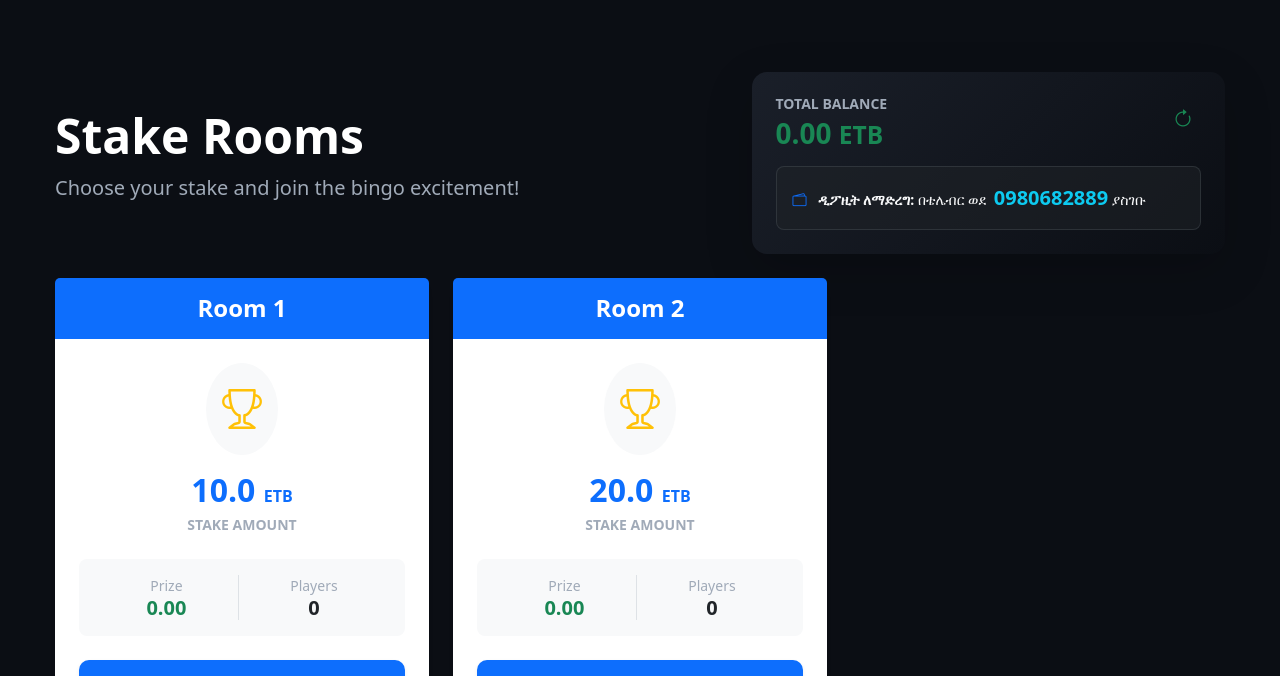
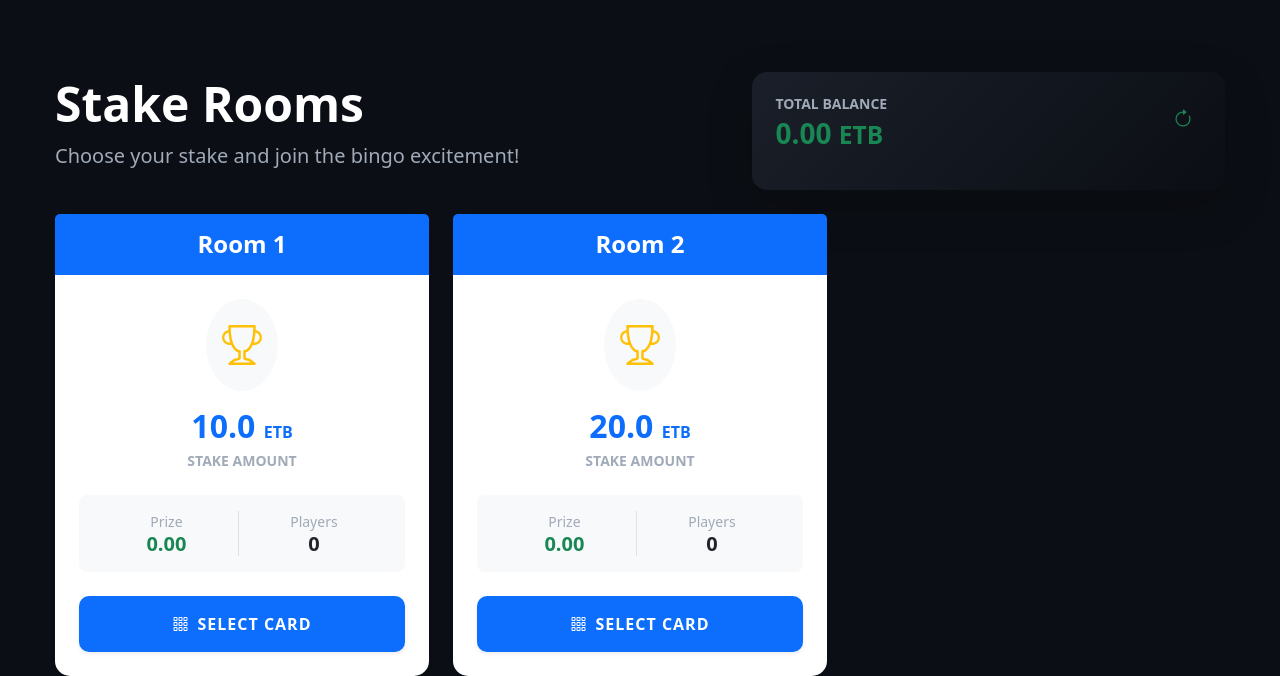
Before and after one commit to abel198523/royal-v4, a Flask app: page / in a window 1280 px wide. Shown: the part 217-893 px from the top of the page. Run offline with Flask 3, Linux system fonts and the light colour scheme; the visitor is signed in with stand-in values (Sample User, id 1); data comes from the database, SQL or seed files in the repository.

Commit message:
Remove deposit instructions from stake room interface
Remove Telebirr deposit instructions from the stake room template.

Replit-Commit-Author: Agent
Replit-Commit-Session-Id: 3b385f93-52a2-4fe4-9ccd-c4a8aeb85460
Replit-Commit-Checkpoint-Type: full_checkpoint
Replit-Commit-Event-Id: c05f9d81-d9cf-42e4-9d6c-079b52d25afa
Replit-Commit-Screenshot-Url: https://storage.googleapis.com/screenshot-production-us-central1/f124930e-23fa-43fd-bdd2-67ca85d6ba39/3b385f93-52a2-4fe4-9ccd-c4a8aeb85460/qTTCtE7
Replit-Helium-Checkpoint-Created: true

```diff
--- a/templates/index.html
+++ b/templates/index.html
@@ -40,13 +40,6 @@
                             <button onclick="refreshBalance()" class="btn btn-sm btn-outline-success border-0 rounded-circle p-2" title="Refresh Balance">
                                 <i class="bi bi-arrow-clockwise fs-5"></i>
                             </button>
-                        </div>
-                        <div class="p-3 bg-dark bg-opacity-50 rounded-3 border border-secondary border-opacity-25">
-                            <p class="mb-0 text-light small">
-                                <i class="bi bi-wallet2 text-primary me-2"></i>
-                                <strong>ዲፖዚት ለማድረግ:</strong> በቴሌብር ወደ
-                                <span class="text-info fw-bold fs-5 ms-1">0980682889</span> ያስገቡ
-                            </p>
                         </div>
                     </div>
                 </div>
```
